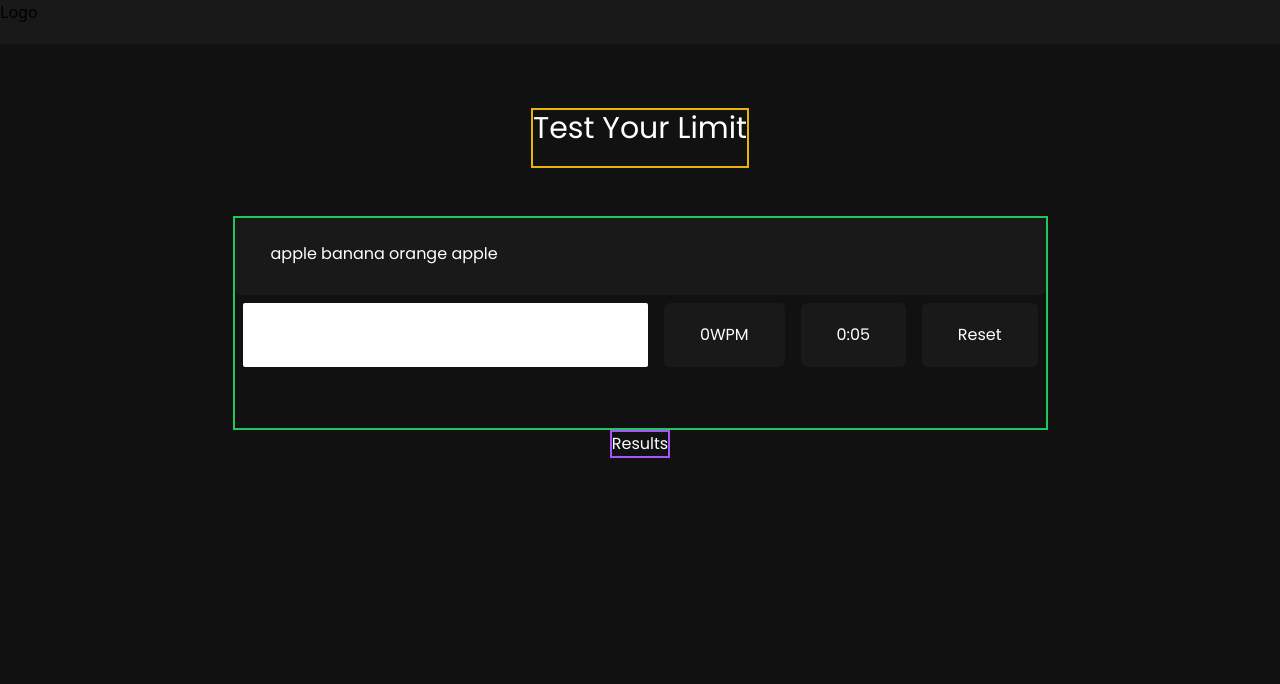
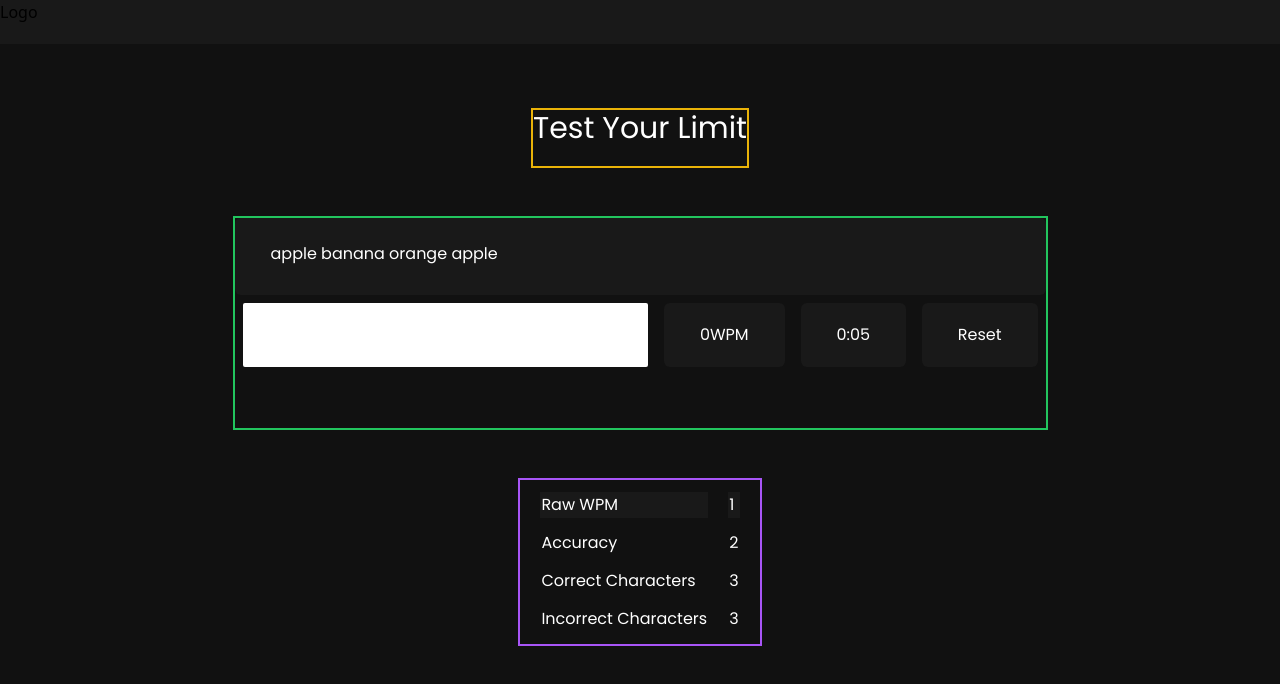
Before and after one commit to Bidhan-Bajracharya/typing-speed-tester, a React (Vite) app: page / in a window 1280 px wide. Shown: the top 684 px of the page. Built offline with nearby package versions, Linux system fonts and the light colour scheme.

Commit message:
Tried using tables to display results

```diff
--- /dev/null
+++ b/src/components/UI/ResultContainer.tsx
@@ -0,0 +1,30 @@
+import React from "react";
+
+const ResultContainer = () => {
+  return (
+    <>
+      <table className="table-auto border-separate border-spacing-x-5 border-spacing-y-3">
+        <tbody>
+          <tr className="bg-sb">
+            <td>Raw WPM</td>
+            <td>1</td>
+          </tr>
+          <tr>
+            <td className="mr-5">Accuracy</td>
+            <td>2</td>
+          </tr>
+          <tr>
+            <td className="mr-5">Correct Characters</td>
+            <td>3</td>
+          </tr>
+          <tr>
+            <td className="mr-5">Incorrect Characters</td>
+            <td>3</td>
+          </tr>
+        </tbody>
+      </table>
+    </>
+  );
+};
+
+export default ResultContainer;
--- a/src/components/layout/Body.tsx
+++ b/src/components/layout/Body.tsx
@@ -1,6 +1,7 @@
 import { useState, useEffect, KeyboardEvent } from "react";
 import Select, { SelectChangeEvent } from "@mui/material/Select";
 import SentenceContainer from "../UI/SentenceContainer";
+import ResultContainer from "../UI/ResultContainer";
 
 const Body = () => {
   const initialWordState = [
@@ -164,7 +165,9 @@ const Body = () => {
         </section>
 
         {/* result section */}
-        <section className="border-purple-500 border-2">Results</section>
+        <section className="border-purple-500 border-2 mt-[48px]">
+          <ResultContainer />
+        </section>
       </main>
     </>
   );
```
